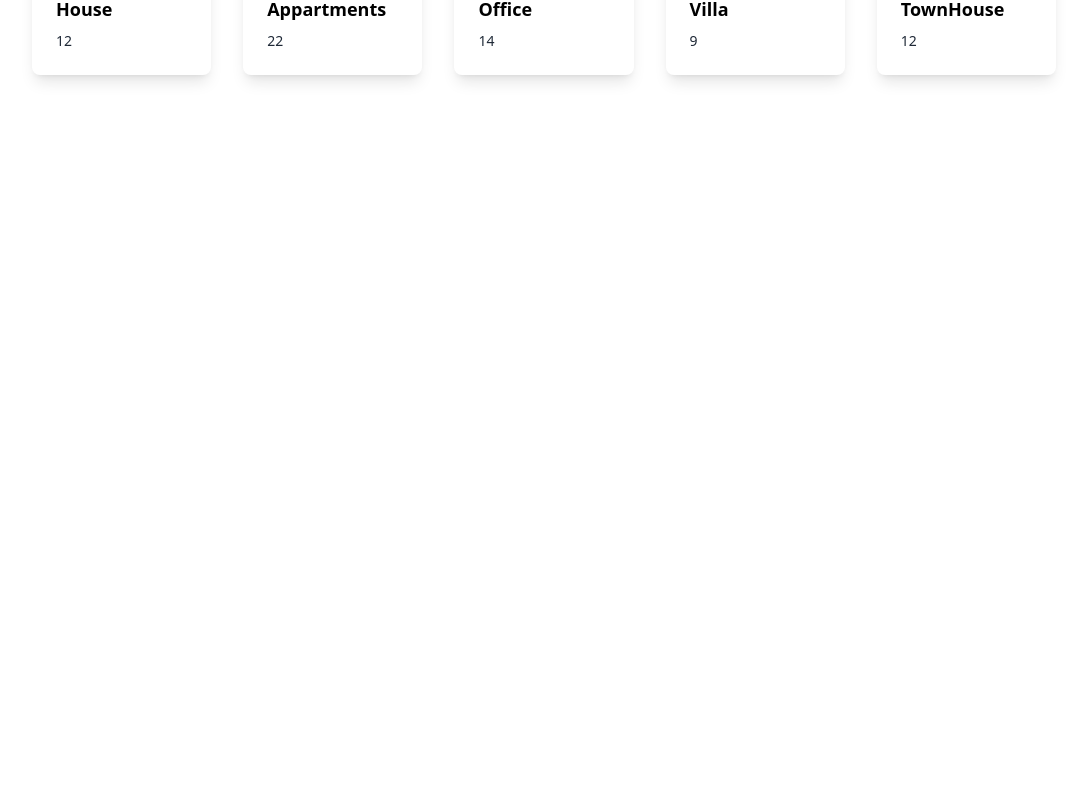
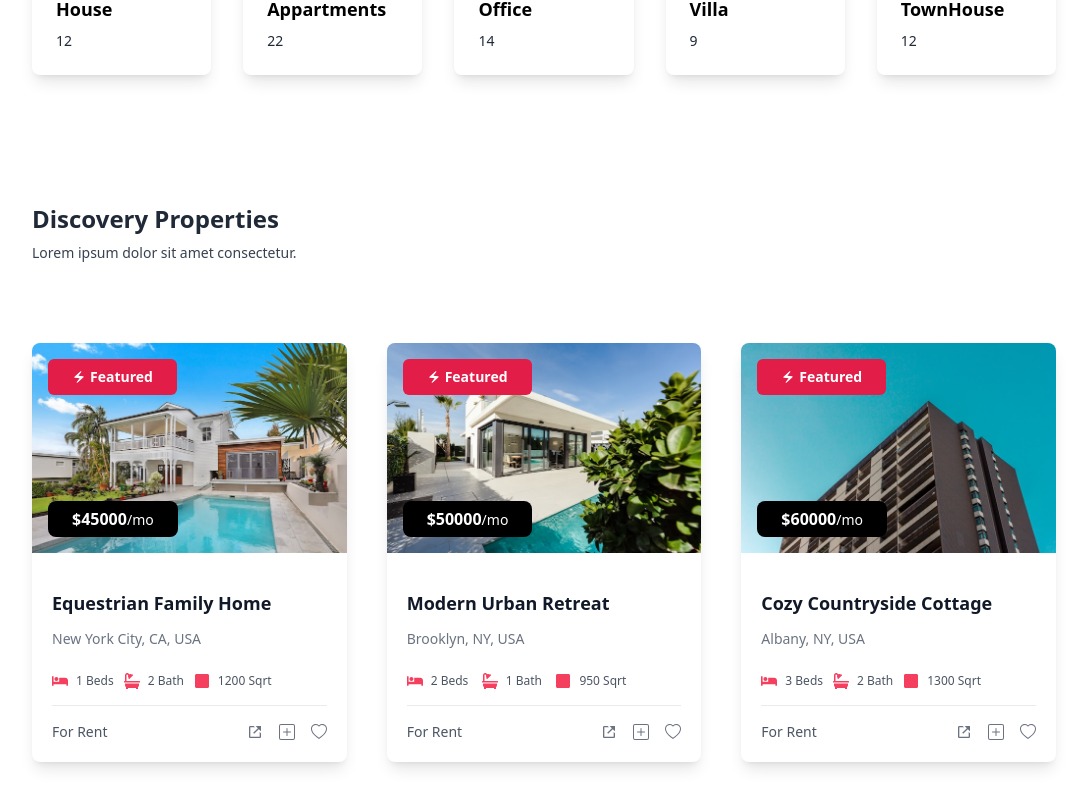
Before and after one commit to DFBlok/RealEstateProject, a Next.js app: page / in a window 1280 px wide. Shown: the part 1131-1931 px from the top of the page, without its empty margins (96-1183 px from the left). Before the commit the page ends 1270 px from the top, so only its background shows below. Built offline with nearby package versions, Linux system fonts and the light colour scheme.

Commit message:
property section completed

```diff
--- a/components/Home/Home.tsx
+++ b/components/Home/Home.tsx
@@ -1,12 +1,14 @@
 import React from "react";
 import Hero from "./Hero/Hero";
 import ApartmentType from "./Apartment/ApartmentType";
+import PropertyType from "./Properties/PropertyType";
 
 const Home = () => {
   return (
     <div className="overflow-hidden">
       <Hero />
       <ApartmentType />
+      <PropertyType />
     </div>
   );
 };
--- /dev/null
+++ b/components/Home/Properties/PropertyCard.tsx
@@ -0,0 +1,73 @@
+import React from "react";
+import Image from "next/image";
+import { MdElectricBolt } from "react-icons/md";
+import { FaBath, FaBed, FaSquare } from "react-icons/fa";
+import { BiLinkExternal } from "react-icons/bi";
+import { BsHeart, BsPlusSquare } from "react-icons/bs";
+
+type Props = {
+  property: {
+    id: number;
+    propertyName: string;
+    location: string;
+    bedrooms: number;
+    bathrooms: number;
+    size: number;
+    price: number;
+    imageUrl: string;
+  };
+};
+
+const PropertyCard = ({ property }: Props) => {
+  return (
+    <div className="bg-white overflow-hidden group rounded-lg cursor-pointer shadow-lg">
+      <div className="relative">
+        <Image
+          src={property.imageUrl}
+          alt={property.propertyName}
+          width={300}
+          height={300}
+          className="w-full object-cover group-hover:scale-110 transistion-all duration-300"
+        />
+        <h1 className="px-6 absolute bottom-4 left-4  py-1.5 text-sm bg-black w-fit text-white rounded-lg">
+          <span className="text-base font-bold">${property.price}</span>/mo
+        </h1>
+        <div className="flex items-center space-x-1 px-6 absolute top-4 left-4 py-2 text-sm bg-rose-600 w-fit text-white rounded-md font-bold">
+          <MdElectricBolt />
+          <span>Featured</span>
+        </div>
+      </div>
+      <div className="p-5">
+        <h1 className="mt-4 group-hover:underline text-gray-900 font-bold text-lg">
+          {property.propertyName}
+        </h1>
+        <p className="text-sm text-gray-500 mt-3">{property.location}</p>
+        <div className="flex items-center mt-6 justify-between w-full lg:w-[80%]">
+          <div className="flex items-center space-x-2">
+            <FaBed className="text-rose-500" />
+            <p className="text-xs text-gray-600">{property.bedrooms} Beds</p>
+          </div>
+          <div className="flex items-center space-x-2">
+            <FaBath className="text-rose-500" />
+            <p className="text-xs text-gray-600">{property.bathrooms} Bath</p>
+          </div>
+          <div className="flex items-center space-x-2">
+            <FaSquare className="text-rose-500" />
+            <p className="text-xs text-gray-600">{property.size} Sqrt</p>
+          </div>
+        </div>
+        <div className="w-full h-[1.2px] mt-4 mb-4 bg-gray-500 opacity-15"></div>
+        <div className="flex items-center justify-between">
+          <h1 className="text-sm text-gray-600">For Rent</h1>
+          <div className="flex items-center space-x-4 text-gray-500">
+            <BiLinkExternal />
+            <BsPlusSquare />
+            <BsHeart />
+          </div>
+        </div>
+      </div>
+    </div>
+  );
+};
+
+export default PropertyCard;
--- /dev/null
+++ b/components/Home/Properties/PropertyType.tsx
@@ -0,0 +1,27 @@
+import SectionHeading from "@/components/Helper/SectionHeading";
+import { properties } from "@/data/data";
+import React from "react";
+import { DiVim } from "react-icons/di";
+import PropertyCard from "./PropertyCard";
+import { propagateServerField } from "next/dist/server/lib/render-server";
+
+const Property = () => {
+  return (
+    <div className="pt-16 pb-16">
+      <div className="w-[80%] mx-auto">
+        <SectionHeading heading="Discovery Properties" />
+        <div className="mt-10 md:mt-20 grid grid-cols-1 md:grid-cols-2 xl:grid-cols-3 gap-10 items-center">
+          {properties.map((property) => {
+            return (
+              <div key={property.id}>
+                <PropertyCard property={property} />
+              </div>
+            );
+          })}
+        </div>
+      </div>
+    </div>
+  );
+};
+
+export default Property;
```
